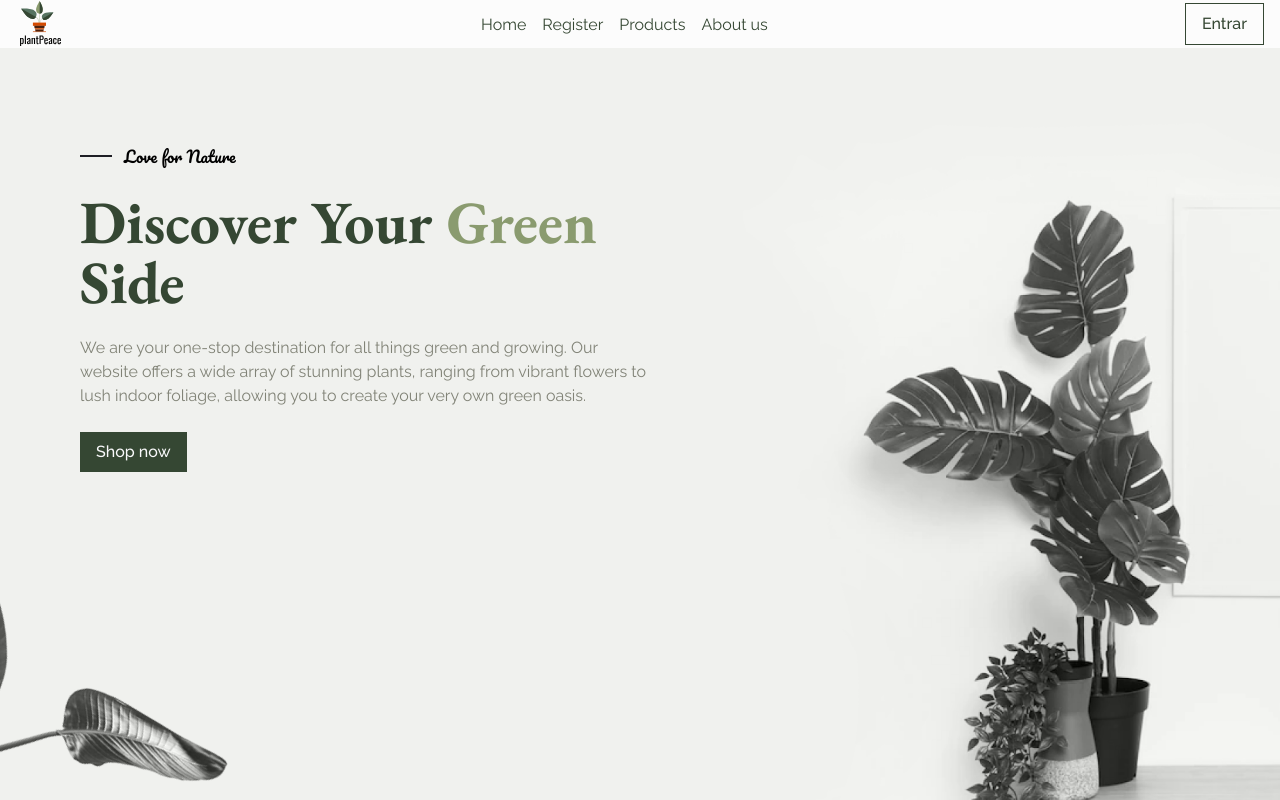
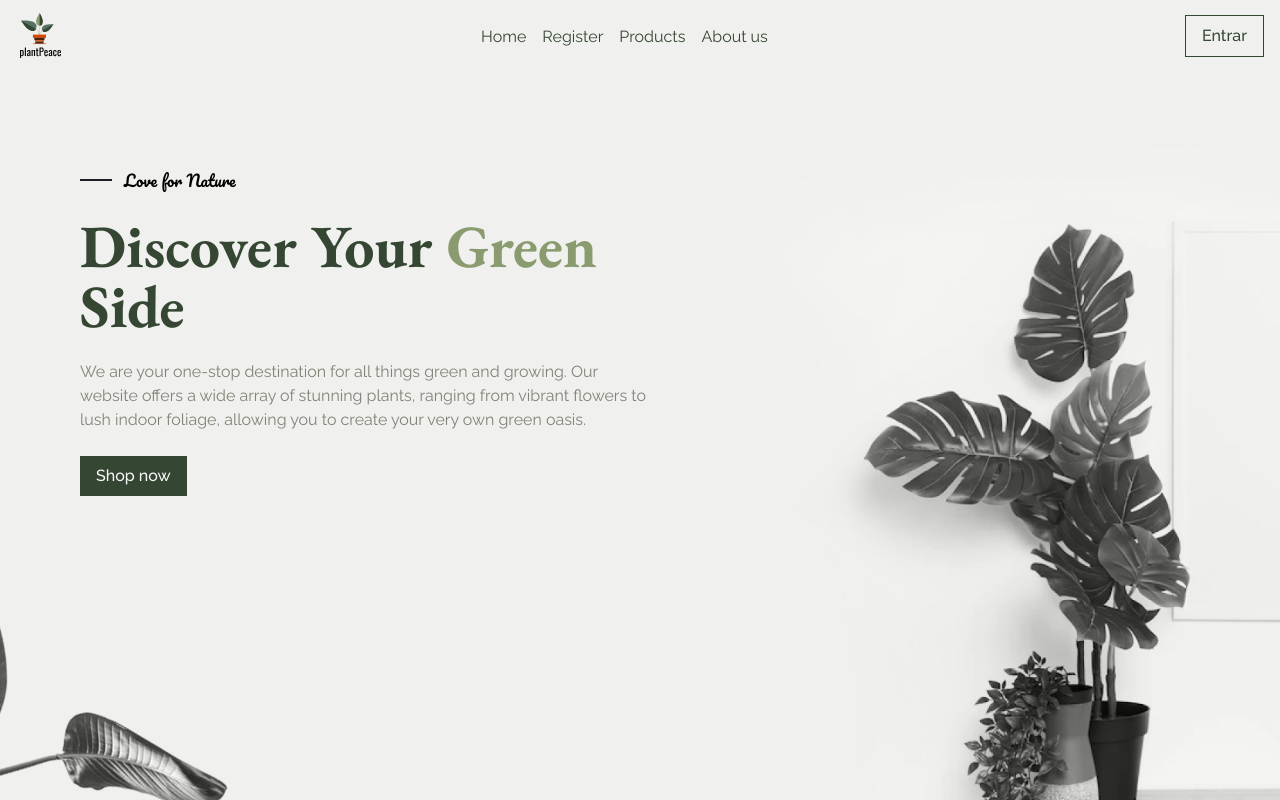
Before and after one commit to thethoomm/blumen-web, a React (Vite) app: page / in a window 1280 px wide. Shown: the top 800 px of the page. Built offline with nearby package versions, Linux system fonts and the light colour scheme.

Commit message:
fix: add padding to navbar

```diff
--- a/src/components/navbar.tsx
+++ b/src/components/navbar.tsx
@@ -30,8 +30,8 @@ export function Navbar() {
   }
 
   return (
-    <header className="w-full">
-      <nav className="container-lg flex items-center justify-between">
+    <header className="w-full bg-gray">
+      <nav className="container-lg flex items-center justify-between py-3">
         <img
           src="/assets/logo.svg"
           alt="Blumen logo"
```
